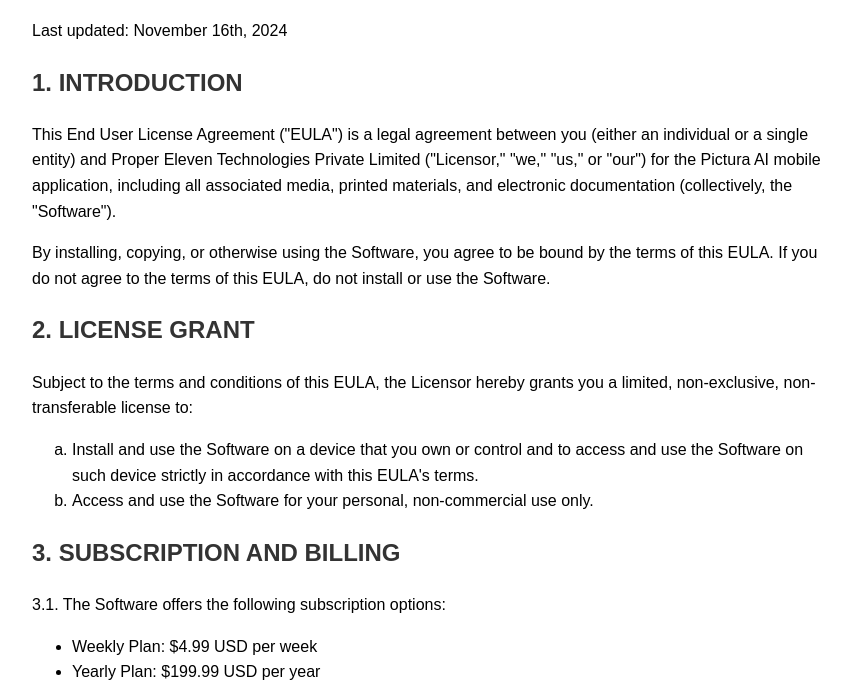
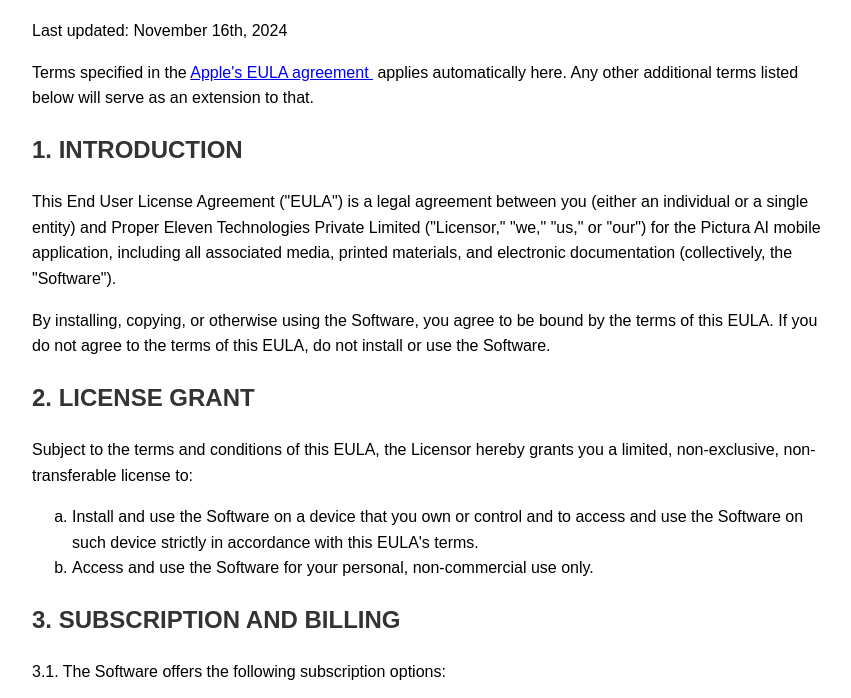
Before and after one commit to ProperEleven/website, a plain HTML site: page pictura/terms.html in a window 1280 px wide. Shown: the part 96-794 px from the top of the page, without its empty margins (208-1059 px from the left). Drawn offline with Linux system fonts and the light colour scheme.

Commit message:
fix or changes

```diff
--- a/pictura/terms.html
+++ b/pictura/terms.html
@@ -29,6 +29,17 @@
     <h1>END USER LICENSE AGREEMENT (EULA)</h1>
     <p>Last updated: November 16th, 2024</p>
 
+    <div class="section">
+      <p>
+        Terms specified in the
+        <a
+          href="https://www.apple.com/legal/internet-services/itunes/dev/stdeula/"
+          >Apple's EULA agreement
+        </a>
+        &nbsp;applies automatically here. Any other additional terms listed
+        below will serve as an extension to that.
+      </p>
+    </div>
     <div class="section">
       <h2>1. INTRODUCTION</h2>
       <p>
```
